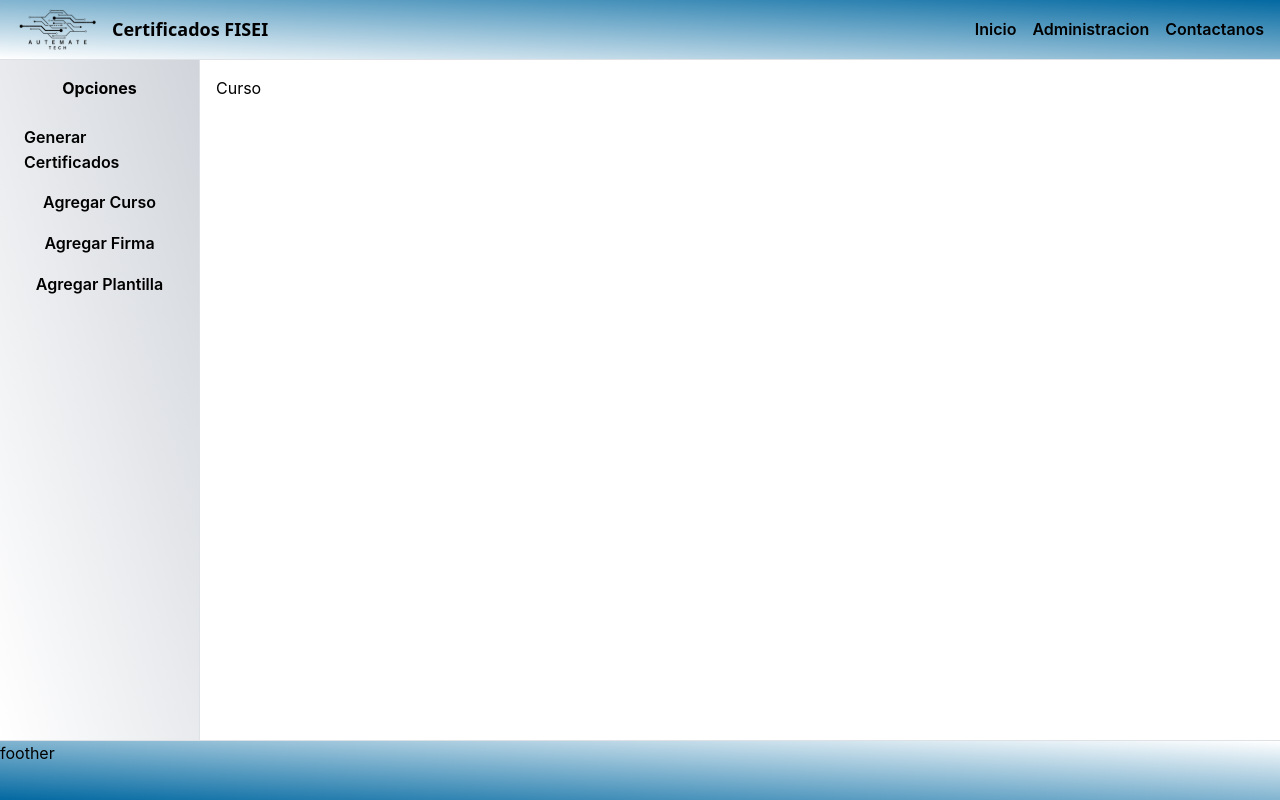
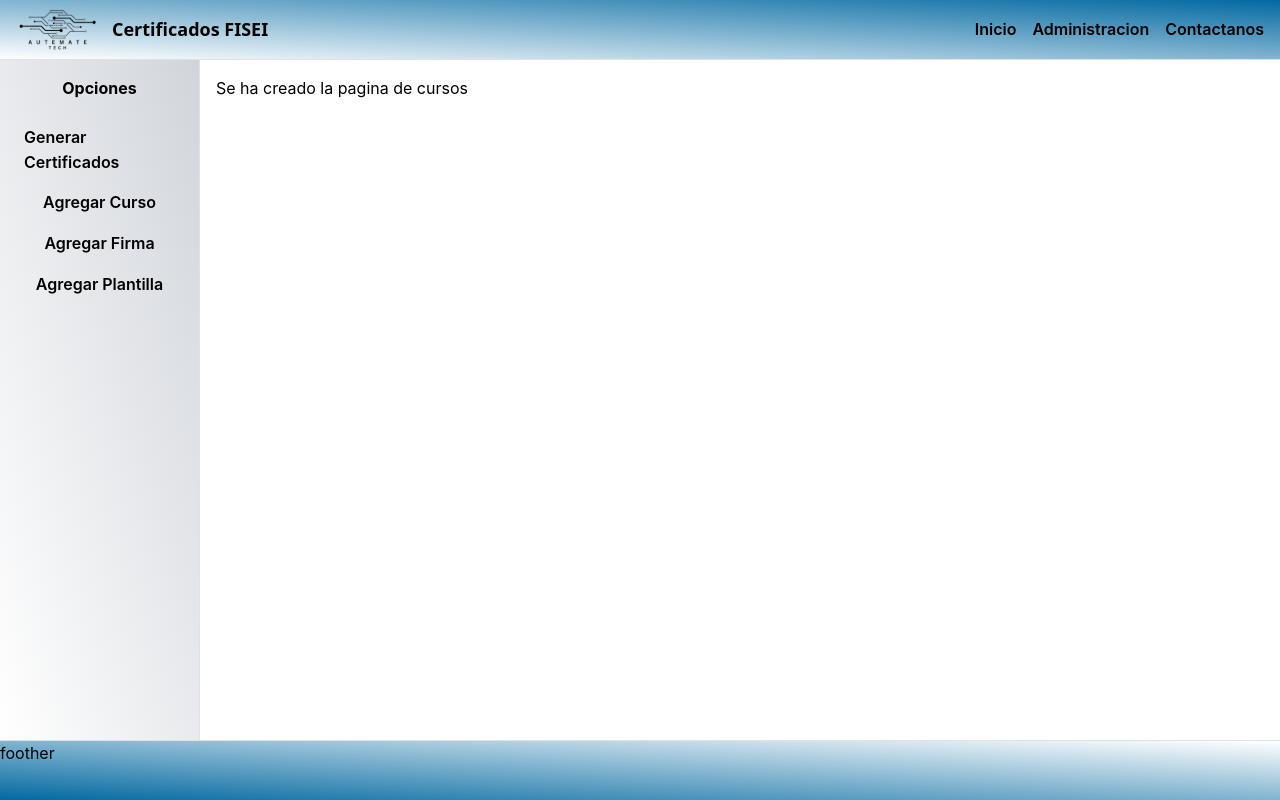
Before and after one commit to certiDas/certiFisei, a React (Vite) app: page /cargarCurso in a window 1280 px wide. Built offline with nearby package versions, Linux system fonts and the light colour scheme.

Commit message:
Se creo las paginas de curso y plantilla

```diff
--- a/package.json
+++ b/package.json
@@ -49,8 +49,8 @@
     "eslint": "^8.53.0",
     "eslint-plugin-react-hooks": "^4.6.0",
     "eslint-plugin-react-refresh": "^0.4.4",
-    "postcss": "^8.4.31",
-    "tailwindcss": "^3.3.5",
+    "postcss": "^8.4.32",
+    "tailwindcss": "^3.3.6",
     "typescript": "^5.2.2",
     "vite": "^5.0.0"
   }
--- a/src/components/viewAdmin/Curso.tsx
+++ b/src/components/viewAdmin/Curso.tsx
@@ -4,6 +4,6 @@ import React from 'react'
 
 export default function Curso() {
   return (
-    <div>Curso</div>
+    <div>Se ha creado la pagina de cursos</div>
   )
 }
--- a/src/components/viewAdmin/Plantilla.tsx
+++ b/src/components/viewAdmin/Plantilla.tsx
@@ -4,6 +4,6 @@ import React from 'react'
 
 export default function Plantilla() {
   return (
-    <div>Plantilla</div>
+    <div>Se ha creado la pagina de plantilla</div>
   )
 }
```
Also changed, not shown: 1 other file (tests, documents, lock files or other folders).
